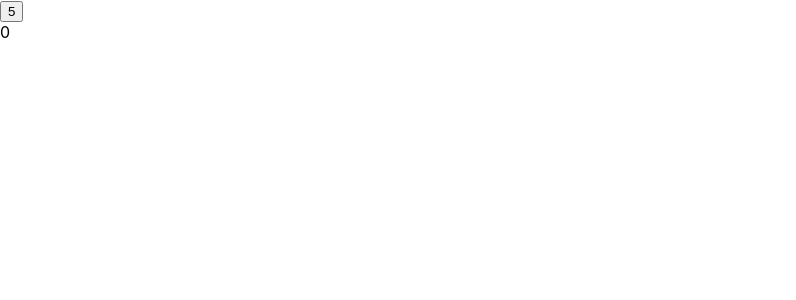
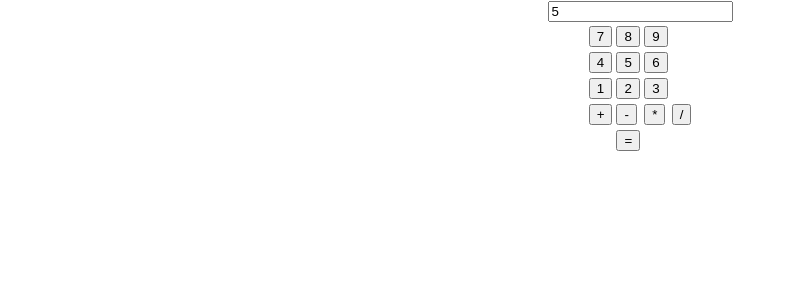
Before and after one commit to marroq/react-calculator, a React (Create React App) app: page / in a window 1280 px wide. Shown: the top 300 px of the page, without its empty margins (0-796 px from the left). Built offline with nearby package versions, Linux system fonts and the light colour scheme.

Commit message:
feat: desing of calculator components hierarchy

```diff
--- a/src/App.jsx
+++ b/src/App.jsx
@@ -1,17 +1,9 @@
 import React from 'react';
-import Number from './components/Number';
+import Calculator from './components/Calculator';
 
 const App= () => {
-  const[number, setNumber] = React.useState(0);
-
   return (
-    <div>
-      <Number
-        inputNumber={5}
-        onPushed = {(inputNumber) => setNumber(number + 1)}
-      />
-      {number}
-    </div>
+    <Calculator/>
   );
 }
 
--- /dev/null
+++ b/src/components/Calculator/index.jsx
@@ -0,0 +1,69 @@
+import React from 'react';
+import Display from '../Display';
+import Number from '../Number';
+import Operator from '../Operator';
+import Result from '../Result';
+
+const Calculator = () => (
+    <div align="center">
+        <Display
+            number={5}
+        />
+        <table>
+            <tr>
+                <td>
+                    <Number displayNumber={7}/>
+                </td>
+                <td>
+                    <Number displayNumber={8}/>
+                </td>
+                <td>
+                    <Number displayNumber={9}/>
+                </td>
+            </tr>
+            <tr>
+                <td>
+                    <Number displayNumber={4}/>
+                </td>
+                <td>
+                    <Number displayNumber={5}/>
+                </td>
+                <td>
+                    <Number displayNumber={6}/>
+                </td>
+            </tr>
+            <tr>
+                <td>
+                    <Number displayNumber={1}/>
+                </td>
+                <td>
+                    <Number displayNumber={2}/>
+                </td>
+                <td>
+                    <Number displayNumber={3}/>
+                </td>
+            </tr>
+            <tr>
+                <td>
+                    <Operator operator={'+'}/>
+                </td>
+                <td>
+                    <Operator operator={'-'}/>
+                </td>
+                <td>
+                    <Operator operator={'*'}/>
+                </td>
+                <td>
+                    <Operator operator={'/'}/>
+                </td>
+            </tr>
+            <tr>
+                <td></td>
+                <td><Result/></td>
+                <td></td>
+            </tr>
+        </table>
+    </div>
+);
+
+export default Calculator;
--- /dev/null
+++ b/src/components/Display/index.jsx
@@ -0,0 +1,14 @@
+import React from 'react';
+import PropTypes from 'prop-types';
+
+const Display = ({ number }) => (
+    <div>
+        <input type="text" readOnly value={number} />
+    </div>
+);
+
+Display.propTypes = {
+    number: PropTypes.number.isRequired,
+};
+
+export default Display;
--- a/src/components/Number/index.jsx
+++ b/src/components/Number/index.jsx
@@ -1,16 +1,16 @@
 import React from 'react';
 import PropTypes from 'prop-types';
 
-const Number = ({inputNumber = 0, onPushed}) => (
+const Number = ({displayNumber}) => (
     <div>
-        <button onClick={() => onPushed(inputNumber) }>
-            {inputNumber}
+        <button>
+            {displayNumber}
         </button>
     </div>
 );
 
 Number.propTypes = {
-    inputNumber: PropTypes.number.isRequired,
+    displayNumber: PropTypes.string.isRequired,
 };
 
 export default Number;
--- /dev/null
+++ b/src/components/Operator/index.jsx
@@ -0,0 +1,16 @@
+import React from 'react';
+import PropTypes from 'prop-types';
+
+const Operator = ({ operator }) => (
+    <div>
+        <button>
+            {operator}
+        </button>
+    </div>
+);
+
+Operator.propTypes = {
+    operator: PropTypes.string.isRequired,
+};
+
+export default Operator;
--- /dev/null
+++ b/src/components/Result/index.jsx
@@ -0,0 +1,16 @@
+import React from 'react';
+import PropTypes from 'prop-types';
+
+const Result = () => (
+    <div>
+        <button>
+            =
+        </button>
+    </div>
+);
+
+Result.propTypes = {
+    result: PropTypes.string.isRequired,
+};
+
+export default Result;
```
